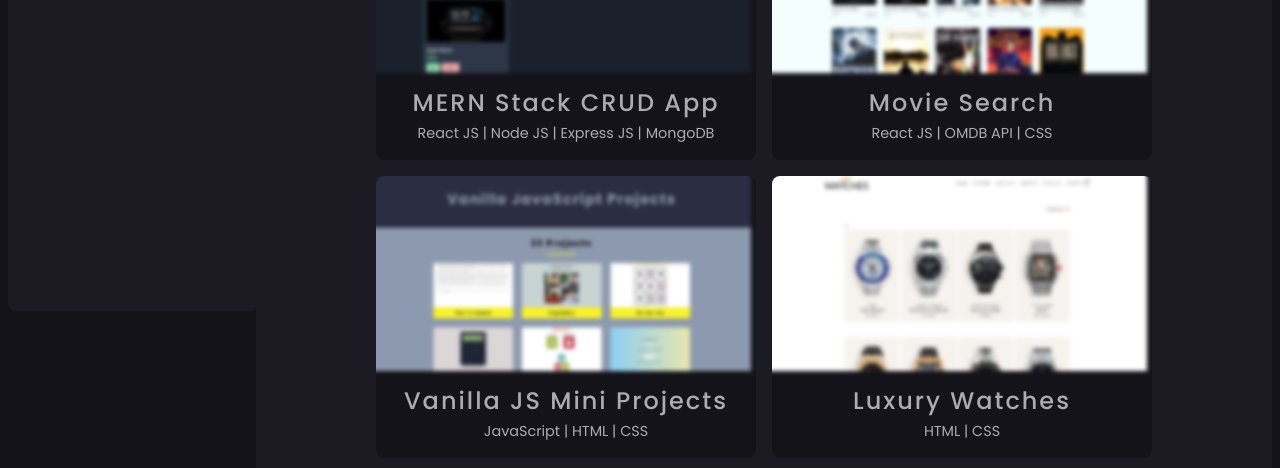
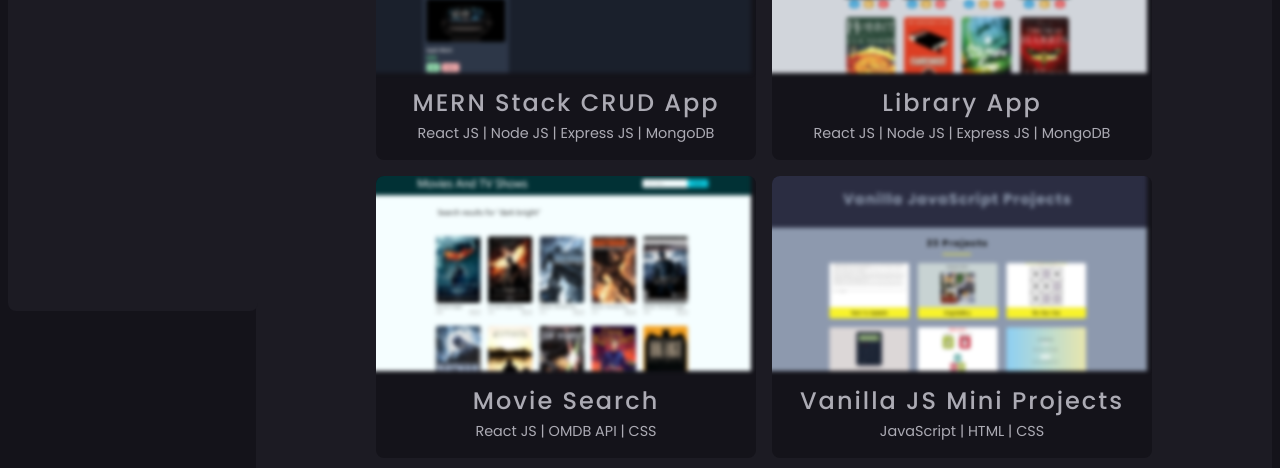
Before and after one commit to rdsingh120/portfolio, a React (Vite) app: page / in a window 1280 px wide. Shown: the part 484-952 px from the top of the page. Built offline with nearby package versions, Linux system fonts and the light colour scheme; no server answers.

Commit message:
project updated

```diff
--- a/src/components/Projects/data.js
+++ b/src/components/Projects/data.js
@@ -1,7 +1,7 @@
 import mernApp from './assets/mern-crud-app.png'
 import movieSearch from './assets/movieSearch.png'
 import vanilla from './assets/vanilla.png'
-import watches from './assets/watches.png'
+import libraryApp from './assets/library-app.png'
 
 export const projects = [
   {
@@ -11,21 +11,22 @@ export const projects = [
     img: mernApp,
   },
   {
+    name: 'Library App',
+    desc: 'React JS | Node JS | Express JS | MongoDB',
+    link: 'https://library-app-bhn5.onrender.com/',
+    img: libraryApp,
+  },
+  {
     name: 'movie search',
     desc: 'React JS | OMDB API | CSS',
     link: 'https://movie-search-app-react-project.netlify.app/',
     img: movieSearch,
   },
+
   {
     name: 'Vanilla JS Mini Projects',
     desc: 'JavaScript | HTML | CSS',
     link: 'https://magical-dasik-545185.netlify.app/',
     img: vanilla,
   },
-  {
-    name: 'Luxury Watches',
-    desc: 'HTML | CSS',
-    link: 'http://studentweb.cencol.ca/rsin1191/term-project/index.html',
-    img: watches,
-  },
 ]
```
Also changed, not shown: src/components/Projects/assets/library-app.png (added).
